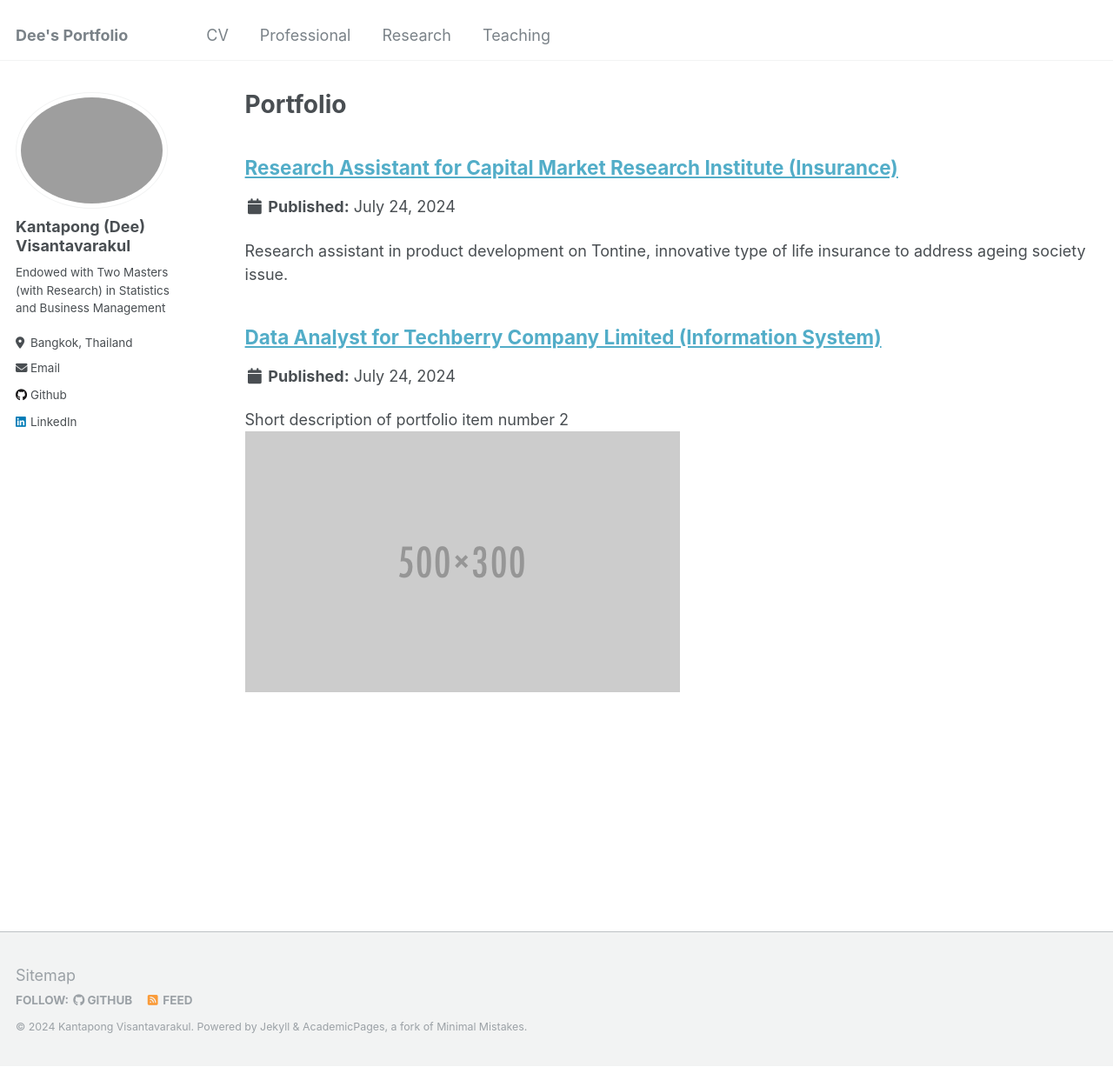
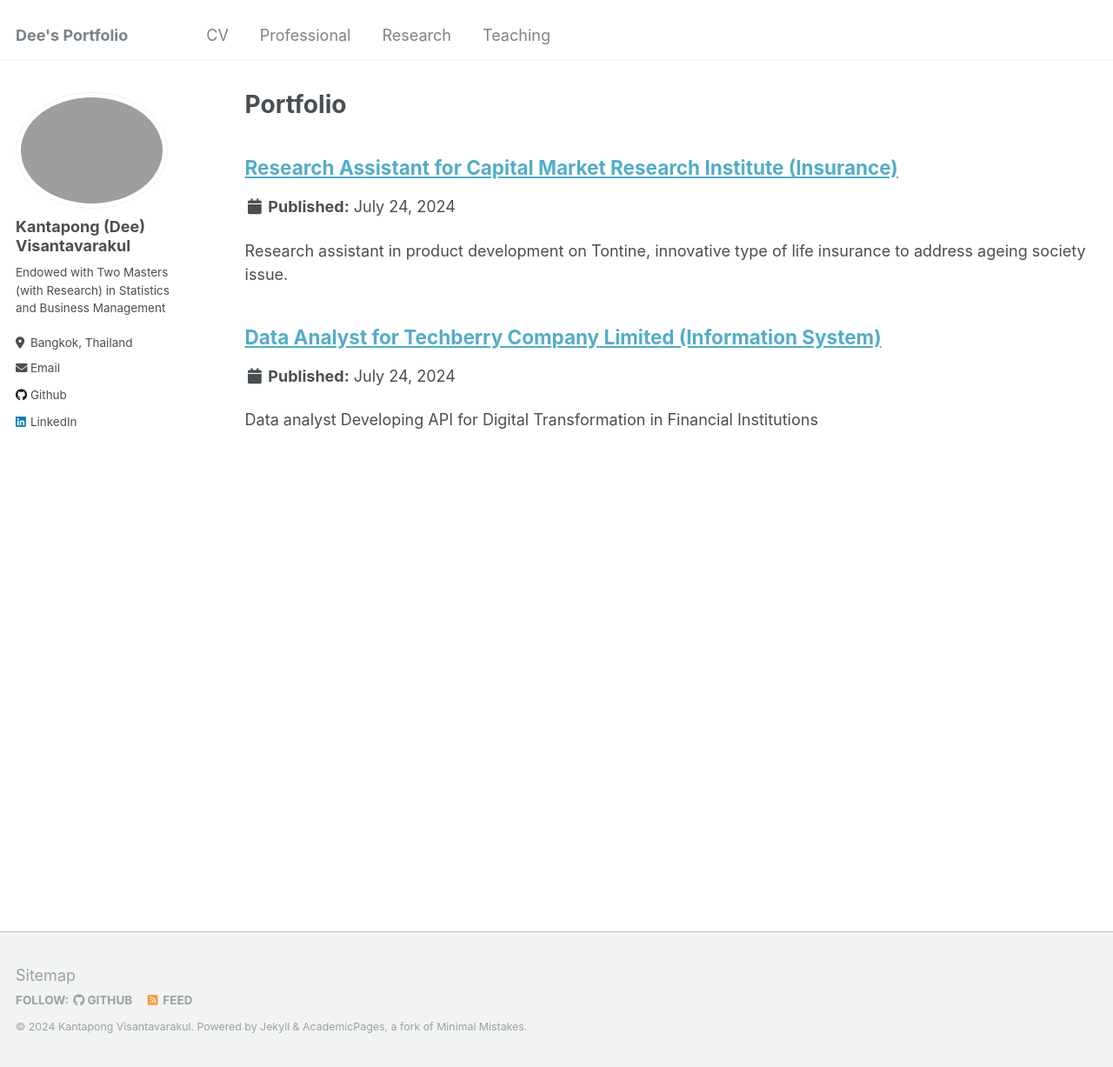
Before and after one commit to GoodDee/GoodDee.github.io, a Jekyll site: the page built from _pages/portfolio.html, in a window 1280 px wide and 1227 px high. Shown: the whole window at 87% size. Built offline with Jekyll 4.4.1, drawn with Linux system fonts in a browser that asks for light colours.

Commit message:
Update portfolio-2.html

```diff
--- a/_portfolio/portfolio-2.html
+++ b/_portfolio/portfolio-2.html
@@ -1,6 +1,6 @@
 ---
 title: "Data Analyst for Techberry Company Limited (Information System)"
-excerpt: "Short description of portfolio item number 2 <br/><img src='/images/500x300.png'>"
+excerpt: "Data analyst Developing API for Digital Transformation in Financial Institutions"
 collection: portfolio
 ---
 
```
